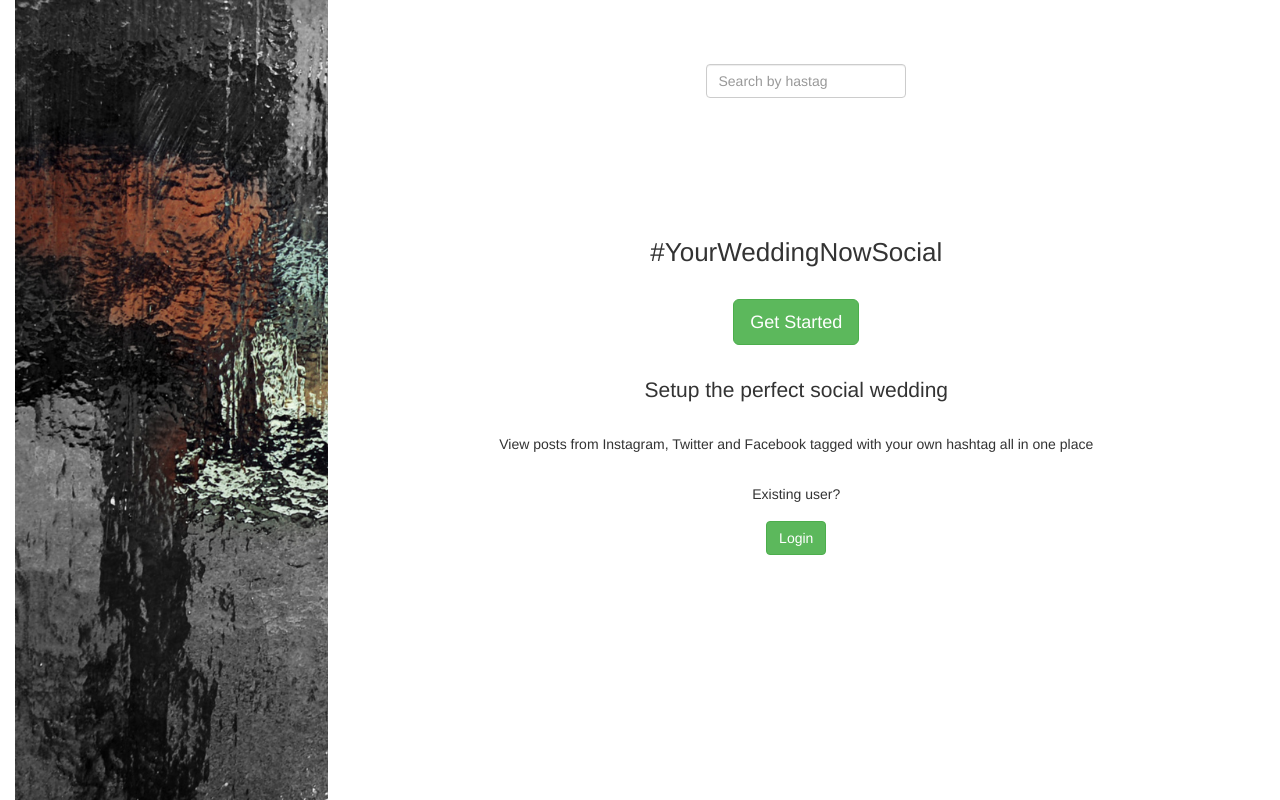
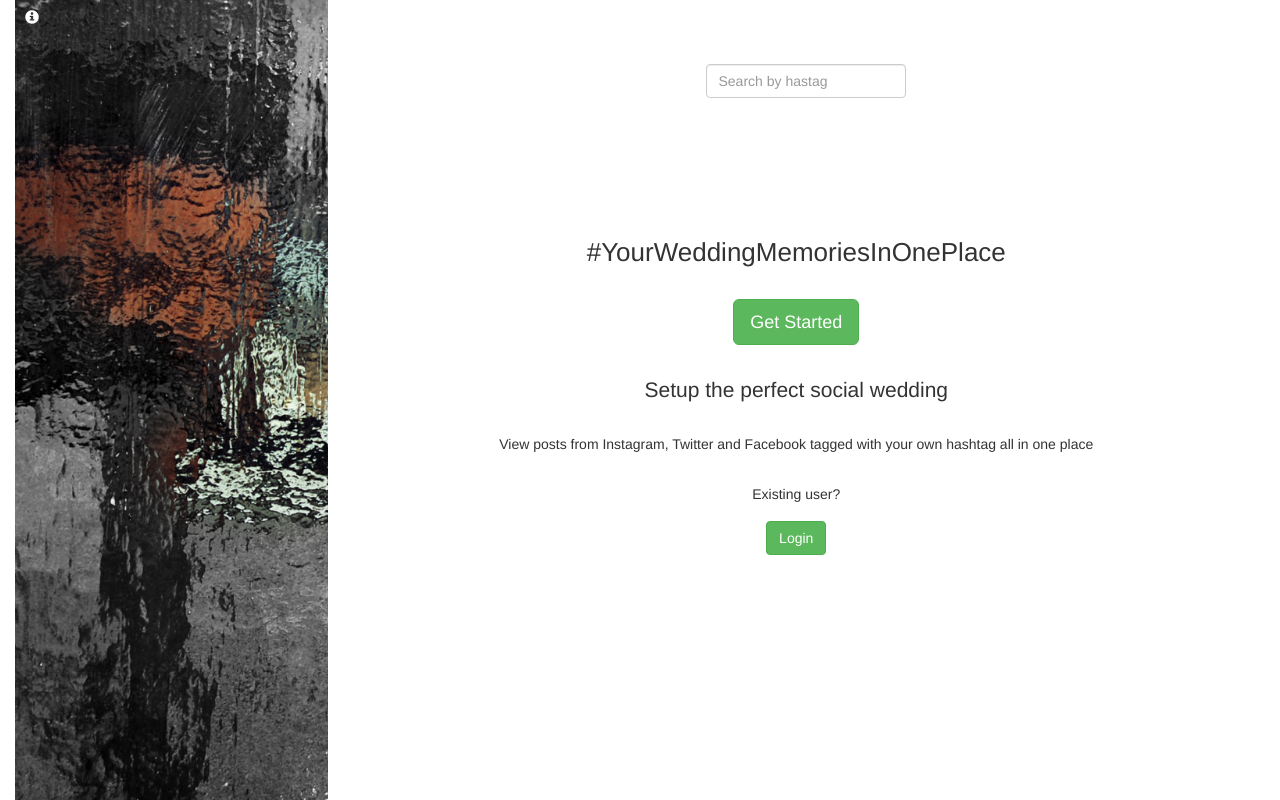
Before and after one commit to asm-products/hashtag-wedding, a Rails app: page / in a window 1280 px wide. Run offline with Rails 7, Linux system fonts and the light colour scheme; style sheets or scripts are compiled from the project's sources; parts of the project's set-up code (start-up, migrations or seed data) failed here and were passed over; some libraries are stand-ins or nearby versions.

Commit message:
improvements

```diff
--- a/app/controllers/events_controller.rb
+++ b/app/controllers/events_controller.rb
@@ -2,7 +2,8 @@ class EventsController < ApplicationController
   before_filter :authenticate_user!, :except => [:new, :show, :search, :get_tag]
 
   def search
-   @events = Event.search(params[:term])
+   search_term = params[:term].delete "#"
+   @events = Event.search(search_term)
 
    respond_to do |format|
      format.js { render :json => @events.to_json}
@@ -102,6 +103,7 @@ class EventsController < ApplicationController
       @in_max_id = in_result.pagination.next_max_tag_id
     end
 
+    tw_result = Array.new
     if !params[:tw_max_id].nil?
       tw_result = get_tag_twitter @event.tag, :max_id => params[:tw_max_id].to_i, :result_type => "mixed"
     elsif !params[:tw_min_id].nil?
--- a/app/views/events/new.html.erb
+++ b/app/views/events/new.html.erb
@@ -3,6 +3,7 @@
 		<div id="left-pane" class="col-md-3 hidden-xs hidden-sm">
 			<%  _img = Photo.get_image %>
 			<img id="left-pane-img" src="<%= "/assets/" + _img[:name] %>" />
+			<span class="glyphicon glyphicon-info-sign" style="color: white; left: 10px; top: 10px; position: absolute;" title="<%= _img[:attr] %>"></span>
 		</div>
 		<div id="right-pane" class="col-md-9" style="background: white;">
 			<a class="btn btn-info pull-right" type="button" title="Home" href="<%= root_path %>" style="margin-right: 15px; margin-top: 15px">
--- a/app/views/layouts/application.html.erb
+++ b/app/views/layouts/application.html.erb
@@ -1,7 +1,7 @@
 <!DOCTYPE html>
 <html>
 <head>
-  <title>Events</title>
+  <title>Hashtag Wedding</title>
   <%= stylesheet_link_tag    "application", :media => "all" %>
   <%= javascript_include_tag "application" %>
   <%= csrf_meta_tags %>
--- a/app/views/stats/home.html.erb
+++ b/app/views/stats/home.html.erb
@@ -9,15 +9,16 @@
 		<div id="left-pane" class="col-md-3 hidden-xs hidden-sm" style="padding-left: 0px;">
 			<%  _img = Photo.get_image %>
 			<img id="left-pane-img" src="<%= "/assets/" + _img[:name] %>" />
+			<span class="glyphicon glyphicon-info-sign" style="color: white; left: 10px; top: 10px; position: absolute;" title="<%= _img[:attr] %>"></span>
 		</div>
 		<div id="right-pane" class="col-md-9" style="background: white;">
 			<div style="text-align: center; margin-top: 7%; padding-left: 40%" autocomplete="off">
 			<input id="tag-search" type="search" placeholder="Search by hastag" class="form-control" style="width: 200px;"></input>
-			<div id="loading" style="float: left; font-weight: normal; margin-top: 10px;"></div>
+			<div id="loading" style="float: left; font-weight: normal; margin-top: 10px; color: red"></div>
 			</div>
 
 
-		    <p style="font-size: 26px; padding-top: 15%;">#YourWeddingNowSocial</p>
+		    <p style="font-size: 26px; padding-top: 15%;">#YourWeddingMemoriesInOnePlace</p>
 		    <% if !current_user.nil? && current_user.is_owner? %>
 		    	<%= link_to "My event", user_omniauth_authorize_path(:facebook), {:class => "btn btn-default btn-lg"} %>
 		    <% else %>
```
Also changed, not shown: app/views/events/show.html.erb (+12 -2 lines).
